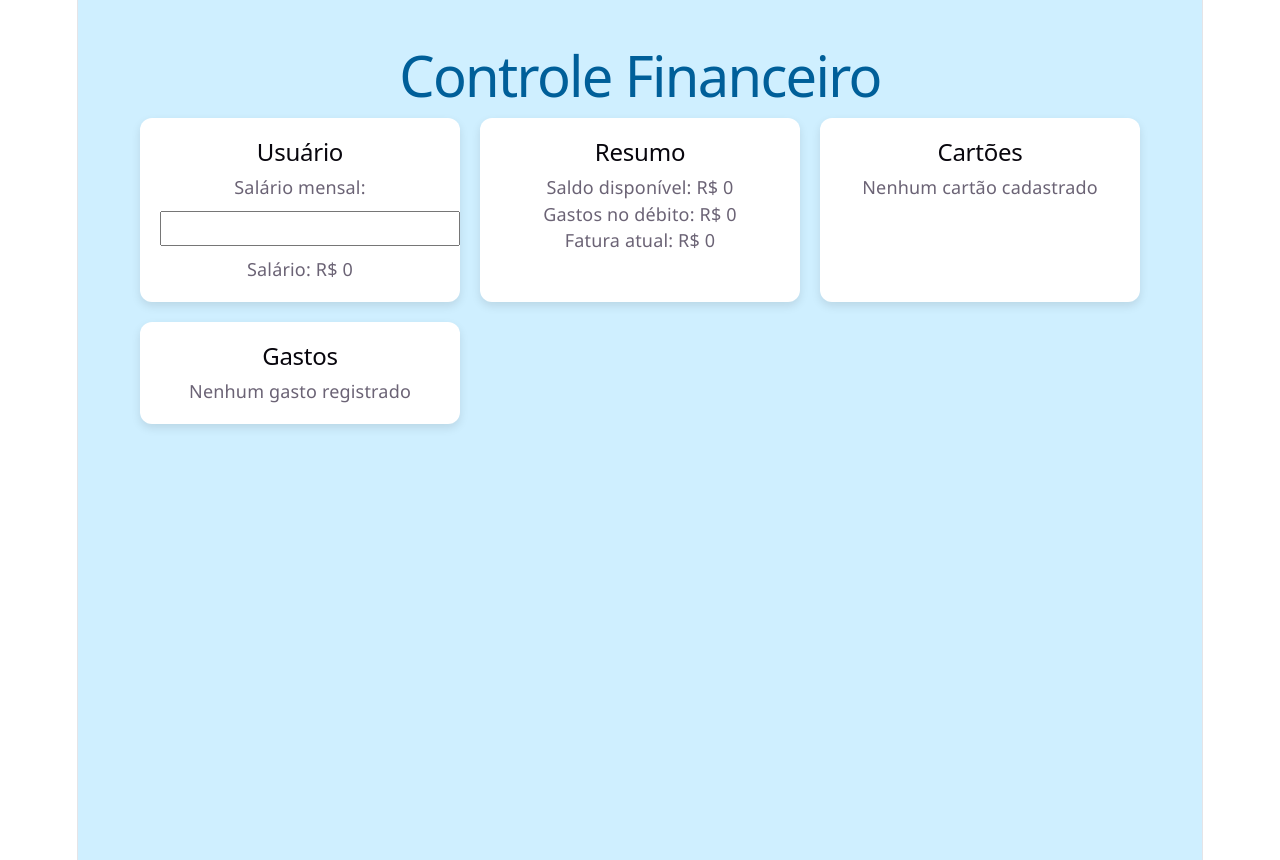
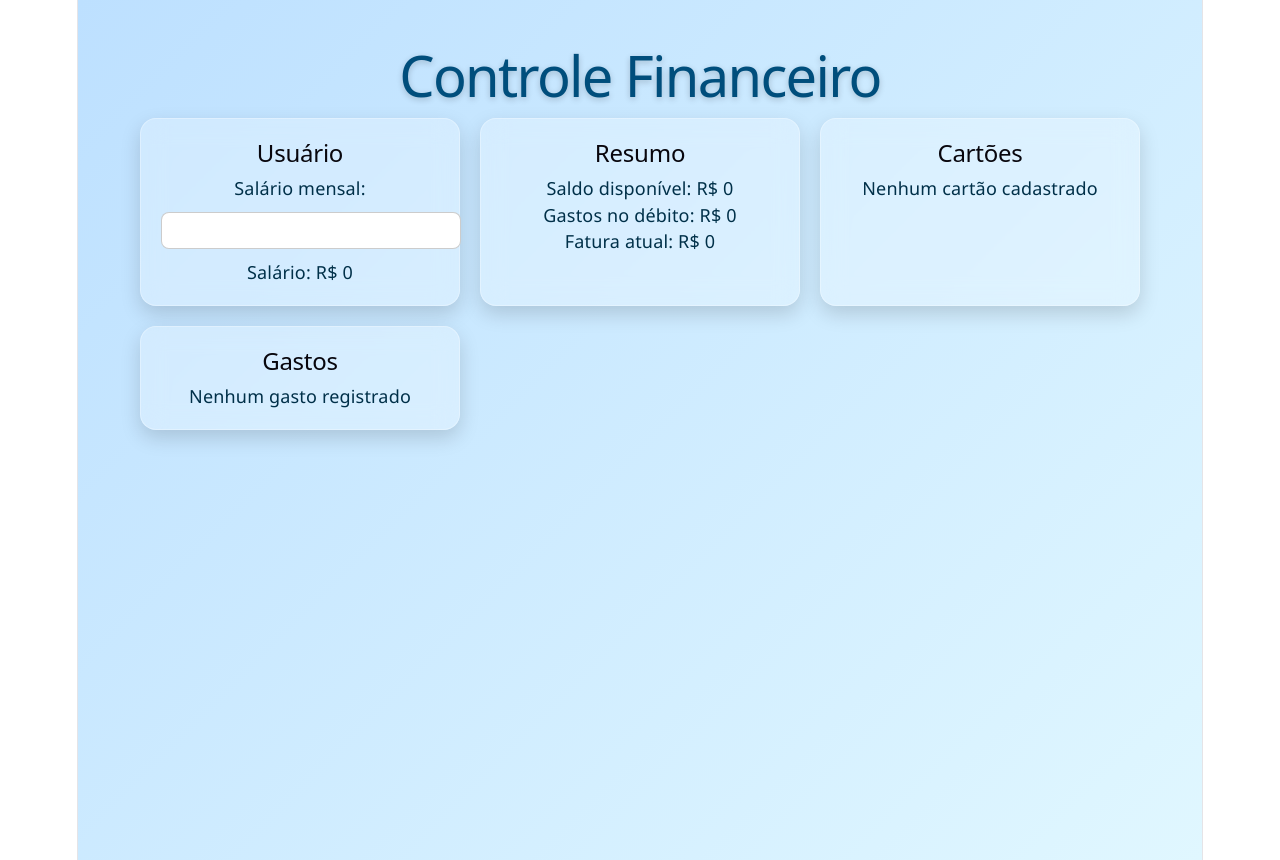
Before and after one commit to DanielBDeDeus/controle-financeiro, a React (Vite) app: page / in a window 1280 px wide. Built offline with nearby package versions, Linux system fonts and the light colour scheme.

Commit message:
style: apply glassmorphism design to dashboard

```diff
--- a/src/App.jsx
+++ b/src/App.jsx
@@ -46,7 +46,7 @@ export default function App() {
 const styles = {
   container: {
     minHeight: "100vh",
-    background: "#cfefff",
+    background: "linear-gradient(135deg, #bde0ff, #e0f7ff)",
     padding: "30px",
     fontFamily: "Segoe UI, sans-serif",
   },
@@ -54,7 +54,8 @@ const styles = {
   title: {
     textAlign: "center",
     marginBottom: "30px",
-    color: "#005f99",
+    color: "#004e7c",
+    textShadow: "0 2px 6px rgba(0,0,0,0.2)",
   },
 
   grid: {
@@ -66,16 +67,23 @@ const styles = {
   },
 
   card: {
-    background: "white",
+    background: "rgba(255, 255, 255, 0.25)",
+    backdropFilter: "blur(12px)",
+    WebkitBackdropFilter: "blur(12px)",
+    borderRadius: "16px",
     padding: "20px",
-    borderRadius: "12px",
-    boxShadow: "0 4px 10px rgba(0,0,0,0.1)",
+    border: "1px solid rgba(255,255,255,0.3)",
+    boxShadow: "0 8px 20px rgba(0,0,0,0.15)",
+    color: "#003049",
   },
 
   input: {
     width: "100%",
-    padding: "8px",
+    padding: "10px",
     marginTop: "10px",
     marginBottom: "10px",
+    borderRadius: "8px",
+    border: "1px solid rgba(0,0,0,0.2)",
+    outline: "none",
   },
 };
```
